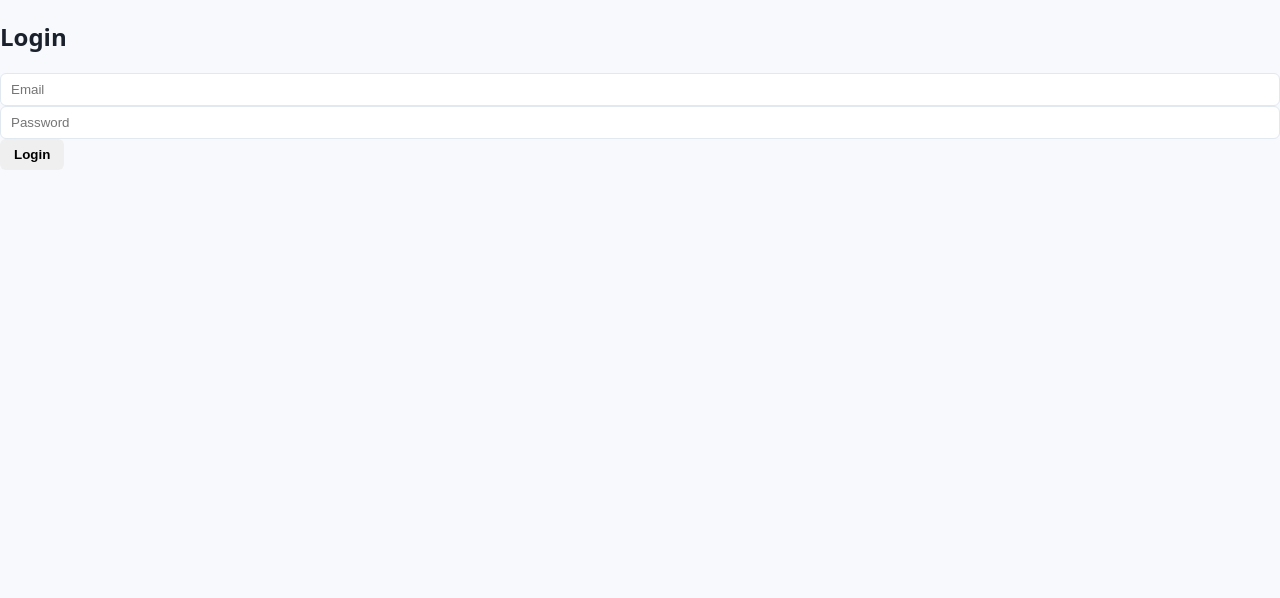
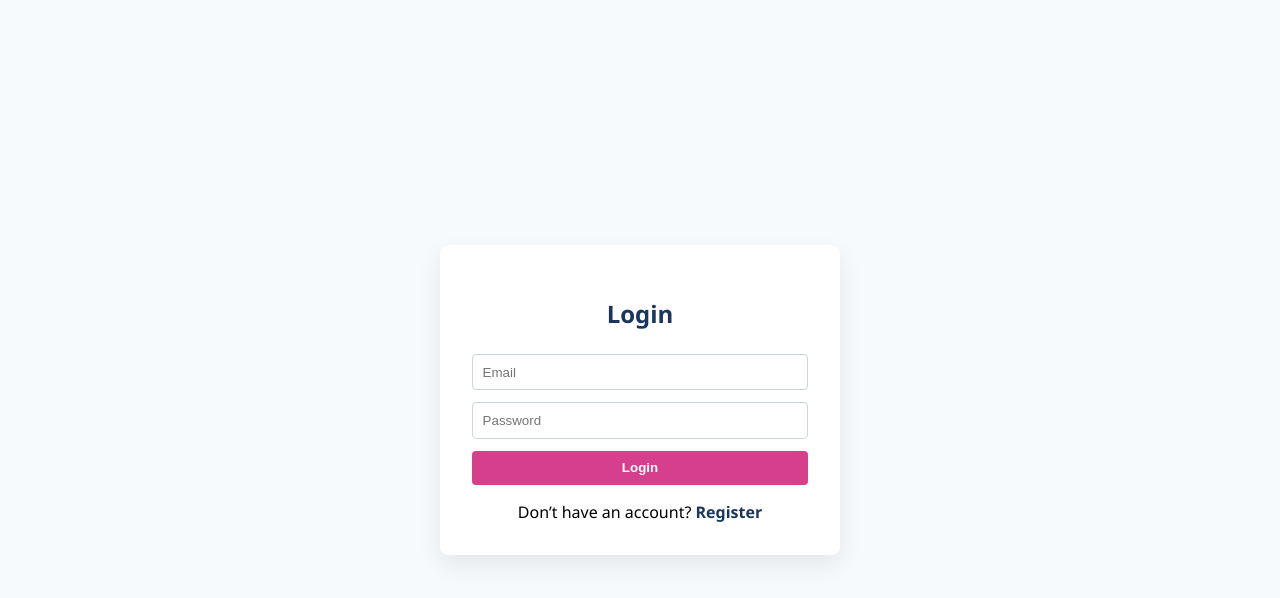
Before and after one commit to luis-miguel-cote/mini-task-manager, a React app in the folder frontend/: page / in a window 1280 px wide. Shown: the top 598 px of the page. Built offline with nearby package versions, Linux system fonts and the light colour scheme; the HTML template or start-up script is replaced by a standard one.

Commit message:
Add auth layout and style auth pages

```diff
--- a/frontend/src/App.css
+++ b/frontend/src/App.css
@@ -1,5 +1,5 @@
 /* =========================
-   Variables de marca
+   variables brand colors
 ========================= */
 :root {
   --blue-dark: #0b1f3a;
@@ -15,7 +15,7 @@
 }
 
 /* =========================
-   Reset básico
+   Reset basic styles
 ========================= */
 * {
   box-sizing: border-box;
@@ -23,11 +23,10 @@
 
 body {
   margin: 0;
-  font-family: system-ui, -apple-system, BlinkMacSystemFont, "Segoe UI",
-    Roboto, Oxygen, Ubuntu, Cantarell, "Open Sans", "Helvetica Neue", sans-serif;
-  background: var(--bg-light);
-  color: var(--text-dark);
+  font-family: "Segoe UI", Tahoma, Geneva, Verdana, sans-serif;
+  background: #f7fafc;
 }
+
 
 /* =========================
    Layout
@@ -142,3 +141,70 @@ button:disabled {
   border-radius: 6px;
   margin-bottom: 16px;
 }
+/* ===== AUTH LAYOUT ===== */
+.auth-container {
+  min-height: 100vh;
+  display: flex;
+  align-items: center;
+  justify-content: center;
+}
+
+.auth-card {
+  background: white;
+  width: 100%;
+  max-width: 400px;
+  padding: 2rem;
+  border-radius: 8px;
+  box-shadow: 0 10px 25px rgba(0, 0, 0, 0.08);
+}
+
+.auth-card h2 {
+  text-align: center;
+  margin-bottom: 1.5rem;
+  color: #1a365d; /* azul oscuro */
+}
+
+.auth-card form {
+  display: flex;
+  flex-direction: column;
+  gap: 0.75rem;
+}
+
+.auth-card input {
+  padding: 0.6rem;
+  border-radius: 4px;
+  border: 1px solid #cbd5e0;
+}
+
+.auth-card button {
+  background: #d53f8c; /* magenta */
+  color: white;
+  border: none;
+  padding: 0.6rem;
+  border-radius: 4px;
+  cursor: pointer;
+  font-weight: bold;
+}
+
+.auth-card button:hover {
+  background: #b83280;
+}
+
+.auth-card p {
+  text-align: center;
+  margin-top: 1rem;
+}
+.auth-link {
+  margin-top: 1rem;
+  text-align: center;
+}
+
+.auth-link a {
+  color: #1a365d; /* azul oscuro */
+  text-decoration: none;
+  font-weight: bold;
+}
+
+.auth-link a:hover {
+  text-decoration: underline;
+}
--- a/frontend/src/pages/Login.jsx
+++ b/frontend/src/pages/Login.jsx
@@ -2,6 +2,8 @@ import { useDispatch, useSelector } from "react-redux";
 import { useEffect } from "react";
 import { useNavigate } from "react-router-dom";
 import { login } from "../features/auth/authSlice";
+import { Link } from "react-router-dom";
+
 
 export default function Login() {
   const dispatch = useDispatch();
@@ -25,8 +27,9 @@ export default function Login() {
     navigate("/tasks");
   }
 }, [token, navigate]);
-  return (
-    <div>
+return (
+  <div className="auth-container">
+    <div className="auth-card">
       <h2>Login</h2>
 
       <form onSubmit={handleSubmit}>
@@ -43,6 +46,13 @@ export default function Login() {
       </form>
 
       {error && <p style={{ color: "red" }}>{error}</p>}
+
+      {/* 👉 LINK A REGISTER */}
+      <div className="auth-link">
+        <span>Don’t have an account? </span>
+        <Link to="/register">Register</Link>
+      </div>
     </div>
-  );
+  </div>
+);
 }
--- a/frontend/src/pages/Register.jsx
+++ b/frontend/src/pages/Register.jsx
@@ -2,6 +2,8 @@ import { useDispatch, useSelector } from "react-redux";
 import { useEffect } from "react";
 import { useNavigate } from "react-router-dom";
 import { register, logout } from "../features/auth/authSlice";
+import { Link } from "react-router-dom";
+
 
 export default function Register() {
   const dispatch = useDispatch();
@@ -33,8 +35,9 @@ export default function Register() {
     );
   };
 
-  return (
-    <div>
+return (
+  <div className="auth-container">
+    <div className="auth-card">
       <h2>Register</h2>
 
       <form onSubmit={handleSubmit}>
@@ -46,13 +49,18 @@ export default function Register() {
           placeholder="Password"
           required
         />
-
         <button disabled={registerStatus === "loading"}>
           {registerStatus === "loading" ? "Loading..." : "Register"}
         </button>
       </form>
 
       {error && <p style={{ color: "red" }}>{error}</p>}
+
+      <div className="auth-link">
+        <span>Already have an account? </span>
+        <Link to="/login">Login</Link>
+      </div>
     </div>
+  </div>
   );
 }
```
